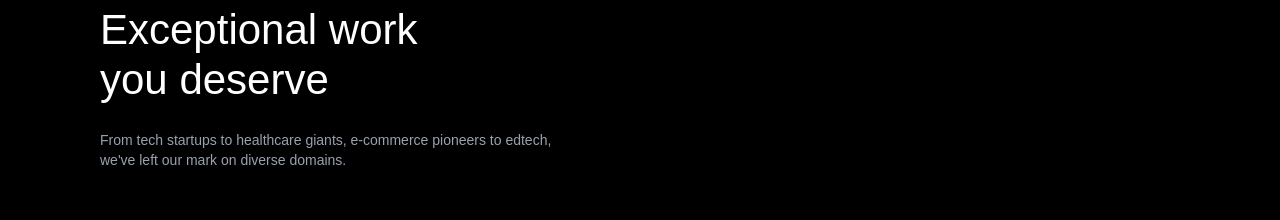
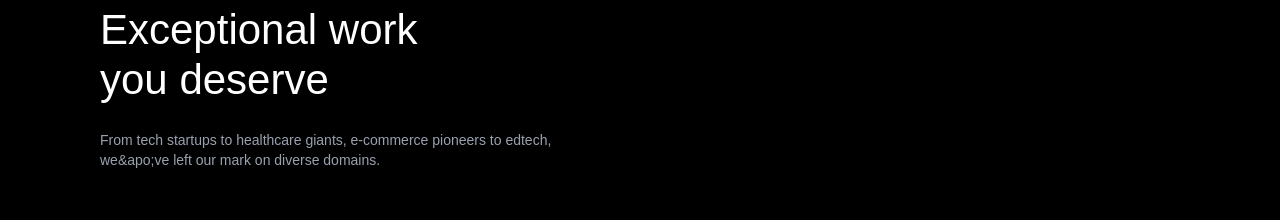
Before and after one commit to sharun111/Machine-Test-2, a Next.js app: page / in a window 1280 px wide. Shown: the part 2000-2220 px from the top of the page. Built offline with nearby package versions, Linux system fonts and the light colour scheme.

Commit message:
fix: correct HTML entity for apostrophe in Portfolio component

```diff
--- a/src/components/Portfolio.tsx
+++ b/src/components/Portfolio.tsx
@@ -14,7 +14,7 @@ export default function Portfolio() {
           Exceptional work <br /> you deserve
         </h2>
         <p className="max-w-[480px] text-sm text-gray-400 mt-2">
-          From tech startups to healthcare giants, e-commerce pioneers to edtech, we've left our mark on diverse domains.
+          From tech startups to healthcare giants, e-commerce pioneers to edtech, we&apo;ve left our mark on diverse domains.
         </p>
       </div>
 
```
